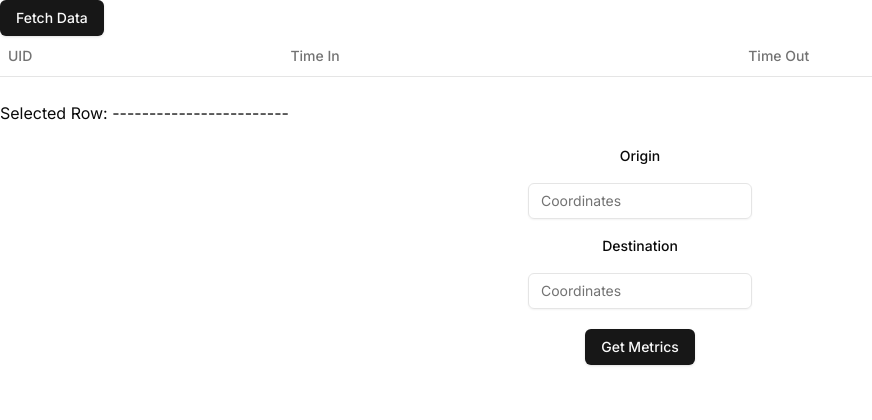
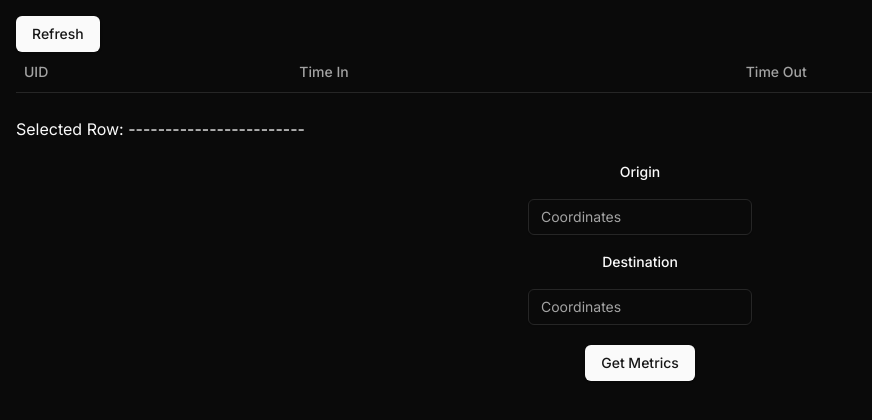
Before and after one commit to Pushan2005/namma-metro-dashboard, a Next.js app in the folder hopefully-our-dashboard/: page / in a window 1280 px wide. Shown: the top 420 px of the page, without its empty margins (0-872 px from the left). Built offline with nearby package versions, Linux system fonts and the light colour scheme.

Commit message:
Dark mode

```diff
--- a/hopefully-our-dashboard/src/app/layout.tsx
+++ b/hopefully-our-dashboard/src/app/layout.tsx
@@ -1,5 +1,6 @@
 import type { Metadata } from "next";
 import { Inter } from "next/font/google";
+import { ThemeProvider } from "next-themes";
 import "./globals.css";
 
 const inter = Inter({ subsets: ["latin"] });
@@ -16,7 +17,16 @@ export default function RootLayout({
 }>) {
     return (
         <html lang="en">
-      <body className={inter.className}>{children}</body>
+            <body className={inter.className}>
+                <ThemeProvider
+                    attribute="class"
+                    defaultTheme="dark"
+                    enableSystem
+                    disableTransitionOnChange
+                >
+                    {children}
+                </ThemeProvider>
+            </body>
         </html>
     );
 }
--- a/hopefully-our-dashboard/src/app/page.tsx
+++ b/hopefully-our-dashboard/src/app/page.tsx
@@ -1,6 +1,4 @@
 "use client";
-
-import { Suspense } from "react";
 
 import {
     Table,
@@ -12,15 +10,13 @@ import {
     TableRow,
 } from "@/components/ui/table";
 import { Label } from "@/components/ui/label";
-import { Input } from "@/components/ui/input"
+import { Input } from "@/components/ui/input";
 import { Button } from "@/components/ui/button";
 import { CallAPI, getDistance } from "@/lib/actions";
 import { getTimeDifference, getRoadTime } from "@/lib/utils";
 import { useState } from "react";
 
 import { toast } from "sonner";
-
-
 
 export default function Home() {
     type jsonStructure = {
@@ -34,61 +30,73 @@ export default function Home() {
         UID: string;
         TimeIn: string;
         TimeOut: string;
-  }
+    };
 
     const [data, setData] = useState<jsonStructure[]>([]);
     const [queue, setQueue] = useState<queueStructure[]>([]);
     const [selectedUId, setSelectedUId] = useState<queueStructure>();
     const [metrics, setMetrics] = useState<number[]>();
-  const [origin, setOrigin] = useState('');
-  const [destination, setDestination] = useState('');
+    const [origin, setOrigin] = useState("");
+    const [destination, setDestination] = useState("");
 
     const fetchData = async () => {
         const result = await CallAPI();
         setData(result);
         console.log(result);
 
-
         result.forEach((item: jsonStructure) => {
-      if (!queue.some(i => i.UID === item.UID)) {
+            if (!queue.some((i) => i.UID === item.UID)) {
                 if (item.Check === "In") {
-          setQueue(oldQueue => [...oldQueue, {UID: item.UID, TimeIn: item.Time, TimeOut: ""}]);
-        }
-        else {
-          setQueue(oldQueue => oldQueue.map(i => i.UID === item.UID ? { ...i, TimeOut: item.Time } : i))
+                    setQueue((oldQueue) => [
+                        ...oldQueue,
+                        { UID: item.UID, TimeIn: item.Time, TimeOut: "" },
+                    ]);
+                } else {
+                    setQueue((oldQueue) =>
+                        oldQueue.map((i) =>
+                            i.UID === item.UID
+                                ? { ...i, TimeOut: item.Time }
+                                : i
+                        )
+                    );
                 }
             }
         });
-  }
+    };
 
     const tableClick = (UID: string, TimeIn: string, TimeOut: string) => {
-    setSelectedUId({UID: UID, TimeIn: TimeIn, TimeOut: TimeOut});
-  }
+        setSelectedUId({ UID: UID, TimeIn: TimeIn, TimeOut: TimeOut });
+    };
 
     const getMetrics = async (source: string, destination: string) => {
         const noJourneyError = () => {
-      toast("No Journey selected, please select a journey from the list", {
-        description: "Please select a journey from the list to get the metrics",
-      })
+            toast(
+                "No Journey selected, please select a journey from the list",
+                {
+                    description:
+                        "Please select a journey from the list to get the metrics",
                 }
+            );
+        };
         const dist = await getDistance(source, destination);
         if (selectedUId?.TimeOut && selectedUId?.TimeIn) {
-      const metroTime = getTimeDifference(selectedUId.TimeIn, selectedUId.TimeOut);
+            const metroTime = getTimeDifference(
+                selectedUId.TimeIn,
+                selectedUId.TimeOut
+            );
             console.log(selectedUId.TimeIn, selectedUId.TimeOut);
             const roadTime = getRoadTime(dist);
             const timeSaved = getTimeDifference(metroTime, roadTime);
             setMetrics([dist, metroTime, roadTime, timeSaved]);
-    }
-    else {
+        } else {
             noJourneyError();
         }
-  }
+    };
 
     return (
         <>
-    <Button onClick={fetchData}>
-      Fetch Data
-    </Button>
+            <div className="p-4">
+                <Button onClick={fetchData}>Refresh</Button>
                 {/* <Table>
         <TableCaption>Start the HTTP Server and Run the parser</TableCaption>
         <TableHeader>
@@ -123,7 +131,16 @@ export default function Home() {
                         </TableHeader>
                         <TableBody>
                             {queue.map((item, index) => (
-              <TableRow onClick={() => tableClick(item.UID, item.TimeIn, item.TimeOut)} key={index}>
+                                <TableRow
+                                    onClick={() =>
+                                        tableClick(
+                                            item.UID,
+                                            item.TimeIn,
+                                            item.TimeOut
+                                        )
+                                    }
+                                    key={index}
+                                >
                                     <TableCell>{item.UID}</TableCell>
                                     <TableCell>{item.TimeIn}</TableCell>
                                     <TableCell>{item.TimeOut}</TableCell>
@@ -133,19 +150,36 @@ export default function Home() {
                     </Table>
                 </div>
                 <br />
-      <h1>Selected Row: --------{selectedUId?.UID}--------{selectedUId?.TimeIn}--------{selectedUId?.TimeOut}</h1>
+                <h1>
+                    Selected Row: --------{selectedUId?.UID}--------
+                    {selectedUId?.TimeIn}--------{selectedUId?.TimeOut}
+                </h1>
                 {/* Distance and time saved */}
                 <div className="flex justify-center items-center max-w-56 mt-6 flex-col space-y-5 mx-auto">
                     <Label htmlFor="origin">Origin</Label>
-        <Input id="origin" type="text" placeholder="Coordinates" value={origin} onChange={(e) => setOrigin(e.target.value)}/>
+                    <Input
+                        id="origin"
+                        type="text"
+                        placeholder="Coordinates"
+                        value={origin}
+                        onChange={(e) => setOrigin(e.target.value)}
+                    />
                     <Label htmlFor="destination">Destination</Label>
-        <Input id="destination" type="text" placeholder="Coordinates" value={destination} onChange={(e) => setDestination(e.target.value)}/>
-        <Button onClick={(e) => { getMetrics(origin, destination)}}>
+                    <Input
+                        id="destination"
+                        type="text"
+                        placeholder="Coordinates"
+                        value={destination}
+                        onChange={(e) => setDestination(e.target.value)}
+                    />
+                    <Button
+                        onClick={(e) => {
+                            getMetrics(origin, destination);
+                        }}
+                    >
                         Get Metrics
                     </Button>
                     <div>
-          <Suspense fallback={<p>Loading</p>}>
-
                         {metrics && (
                             <>
                                 <p>Distance: {metrics[0]}</p>
@@ -157,7 +191,7 @@ export default function Home() {
                                 <p>Time saved: {metrics[3]}</p>
                             </>
                         )}
-          </Suspense>
+                    </div>
                 </div>
             </div>
         </>
--- a/hopefully-our-dashboard/src/lib/actions.ts
+++ b/hopefully-our-dashboard/src/lib/actions.ts
@@ -14,7 +14,8 @@ export async function getDistance(src: string, dest: string) {
     const url = `https://dev.virtualearth.net/REST/v1/Routes/DistanceMatrix?origins=${src}&destinations=${dest}&travelMode=driving&key=${key}`;
     const response = await fetch(url);
     const data = await response.json();
-  const distance = data.resourceSets[0].resources[0].results[0].travelDistance;
+    const distance =
+        data.resourceSets[0].resources[0].results[0].travelDistance;
     // this is in kilometers
     return distance;
 
--- a/hopefully-our-dashboard/src/lib/utils.ts
+++ b/hopefully-our-dashboard/src/lib/utils.ts
@@ -1,8 +1,8 @@
-import { type ClassValue, clsx } from "clsx"
-import { twMerge } from "tailwind-merge"
+import { type ClassValue, clsx } from "clsx";
+import { twMerge } from "tailwind-merge";
 
 export function cn(...inputs: ClassValue[]) {
-  return twMerge(clsx(inputs))
+    return twMerge(clsx(inputs));
 }
 
 export function getTimeDifference(timeIn: string, timeOut: string) {
@@ -12,16 +12,27 @@ export function getTimeDifference(timeIn: string, timeOut: string) {
     }
     const timeInSec = toSeconds(timeIn);
     const timeOutSec = toSeconds(timeOut);
-  const diffSec = (timeOutSec - timeInSec);
-  const diffArr = [Math.floor(diffSec / 3600), Math.floor((diffSec % 3600) / 60), diffSec % 60];
-  const diff: string = diffArr.map(i => i.toString().padStart(2, "0")).join(":");
+    const diffSec = timeOutSec - timeInSec;
+    const diffArr = [
+        Math.floor(diffSec / 3600),
+        Math.floor((diffSec % 3600) / 60),
+        diffSec % 60,
+    ];
+    const diff: string = diffArr
+        .map((i) => i.toString().padStart(2, "0"))
+        .join(":");
     return diff;
-
 }
 
 export function getRoadTime(distance: number) {
-  const timeSec = distance / 16 * 3600;
-  const timeArr = [Math.floor(timeSec / 3600), Math.floor((timeSec % 3600) / 60), timeSec % 60];
-  const time: string = timeArr.map(i => i.toString().padStart(2, "0")).join(":");
+    const timeSec = (distance / 16) * 3600;
+    const timeArr = [
+        Math.floor(timeSec / 3600),
+        Math.floor((timeSec % 3600) / 60),
+        timeSec % 60,
+    ];
+    const time: string = timeArr
+        .map((i) => i.toString().padStart(2, "0"))
+        .join(":");
     return time;
 }
```
Also changed, not shown: hopefully-our-dashboard/dummy-coords.txt (added), 2 other files (tests, documents, lock files or other folders). Lines whose indentation alone changed are shown as unchanged.
